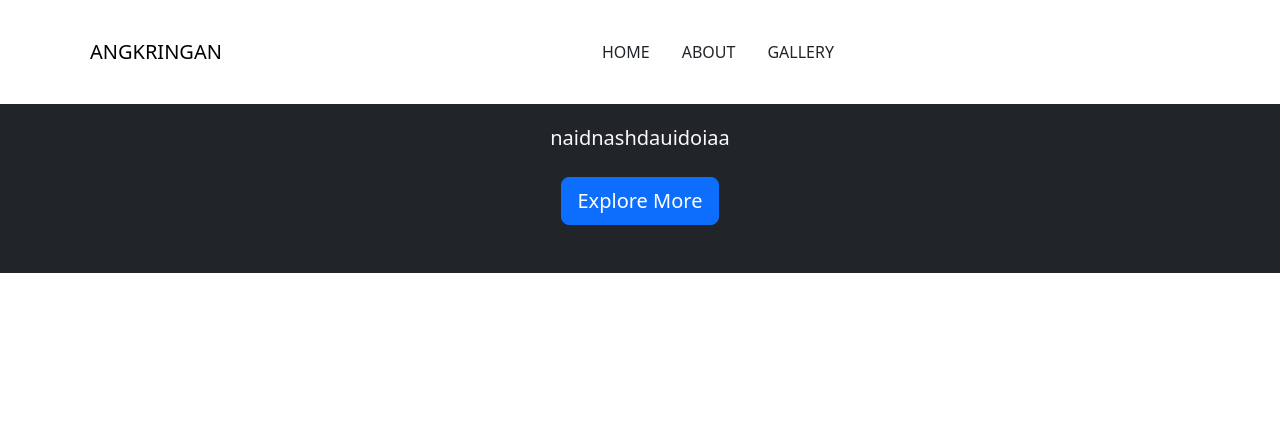
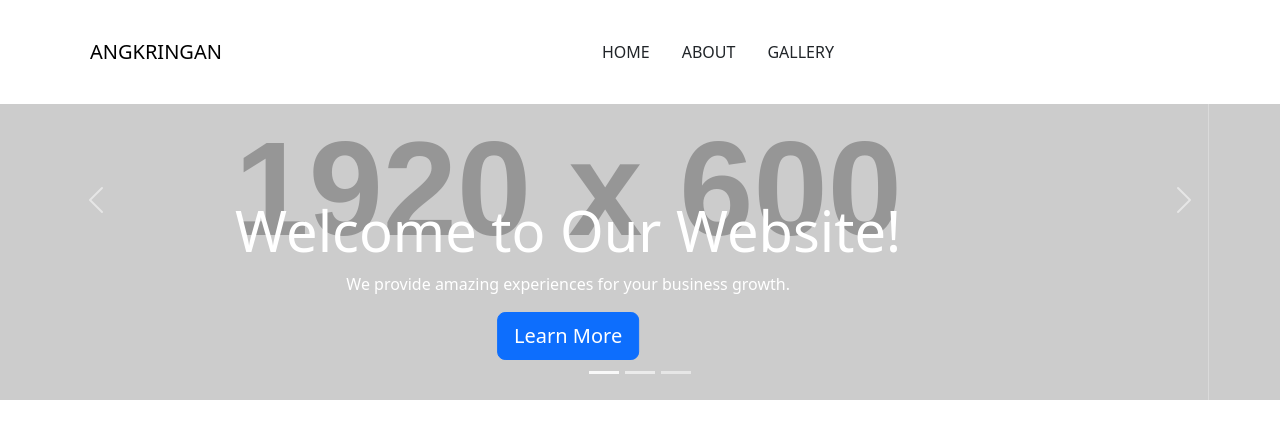
Before and after one commit to Leancyn/hangout-web, a plain HTML site: page index.html in a window 1280 px wide. Drawn offline with nearby package versions, Linux system fonts and the light colour scheme; placeholder pictures from the web are drawn by us.

Commit message:
carousel

```diff
--- a/index.html
+++ b/index.html
@@ -3,7 +3,7 @@
   <head>
     <meta charset="UTF-8" />
     <meta name="viewport" content="width=device-width, initial-scale=1.0" />
-    <title>Document</title>
+    <title>Hang Outs</title>
 
     <!-- link bootstrap -->
     <link href="https://cdn.jsdelivr.net/npm/bootstrap@5.3.3/dist/css/bootstrap.min.css" rel="stylesheet" integrity="sha384-QWTKZyjpPEjISv5WaRU9OFeRpok6YctnYmDr5pNlyT2bRjXh0JMhjY6hW+ALEwIH" crossorigin="anonymous" />
@@ -40,13 +40,50 @@
     <!-- navbar end -->
 
     <!--Hero Saction Start-->
-    <section class="hero bg-dark text-light text-center py-5">
-        <div class="container">
-          <h1 class="display-4 fw-bold">Welcome to Our Website!</h1>
-          <p class="lead mb-4">naidnashdauidoiaa</p>
-          <a href="#services" class="btn btn-primary btn-lg">Explore More</a>
+    <section class="hero">
+        <div id="heroCarousel" class="carousel slide" data-bs-ride="carousel">
+          <div class="carousel-indicators">
+            <button type="button" data-bs-target="#heroCarousel" data-bs-slide-to="0" class="active" aria-current="true" aria-label="Slide 1"></button>
+            <button type="button" data-bs-target="#heroCarousel" data-bs-slide-to="1" aria-label="Slide 2"></button>
+            <button type="button" data-bs-target="#heroCarousel" data-bs-slide-to="2" aria-label="Slide 3"></button>
+          </div>
+          <div class="carousel-inner">
+            <div class="carousel-item active">
+              <img src="https://via.placeholder.com/1920x600" class="d-block w-100" alt="Slide 1">
+              <div class="carousel-caption d-none d-md-block">
+                <h1 class="display-4">Welcome to Our Website!</h1>
+                <p>We provide amazing experiences for your business growth.</p>
+                <a href="#about" class="btn btn-primary btn-lg">Learn More</a>
+              </div>
+            </div>
+            <div class="carousel-item">
+              <img src="https://via.placeholder.com/1920x600" class="d-block w-100" alt="Slide 2">
+              <div class="carousel-caption d-none d-md-block">
+                <h1 class="display-4">Innovative Solutions</h1>
+                <p>Explore our services and take your project to the next level.</p>
+                <a href="#services" class="btn btn-secondary btn-lg">Our Services</a>
+              </div>
+            </div>
+            <div class="carousel-item">
+              <img src="https://via.placeholder.com/1920x600" class="d-block w-100" alt="Slide 3">
+              <div class="carousel-caption d-none d-md-block">
+                <h1 class="display-4">Get Started Today</h1>
+                <p>Join us and grow your business with our powerful tools.</p>
+                <a href="#contact" class="btn btn-success btn-lg">Contact Us</a>
+              </div>
+            </div>
+          </div>
+          <button class="carousel-control-prev" type="button" data-bs-target="#heroCarousel" data-bs-slide="prev">
+            <span class="carousel-control-prev-icon" aria-hidden="true"></span>
+            <span class="visually-hidden">Previous</span>
+          </button>
+          <button class="carousel-control-next" type="button" data-bs-target="#heroCarousel" data-bs-slide="next">
+            <span class="carousel-control-next-icon" aria-hidden="true"></span>
+            <span class="visually-hidden">Next</span>
+          </button>
         </div>
       </section>
+
     <!--Hero Saction End-->
 
     <script src="https://cdn.jsdelivr.net/npm/bootstrap@5.3.3/dist/js/bootstrap.bundle.min.js" integrity="sha384-YvpcrYf0tY3lHB60NNkmXc5s9fDVZLESaAA55NDzOxhy9GkcIdslK1eN7N6jIeHz" crossorigin="anonymous"></script>
```
